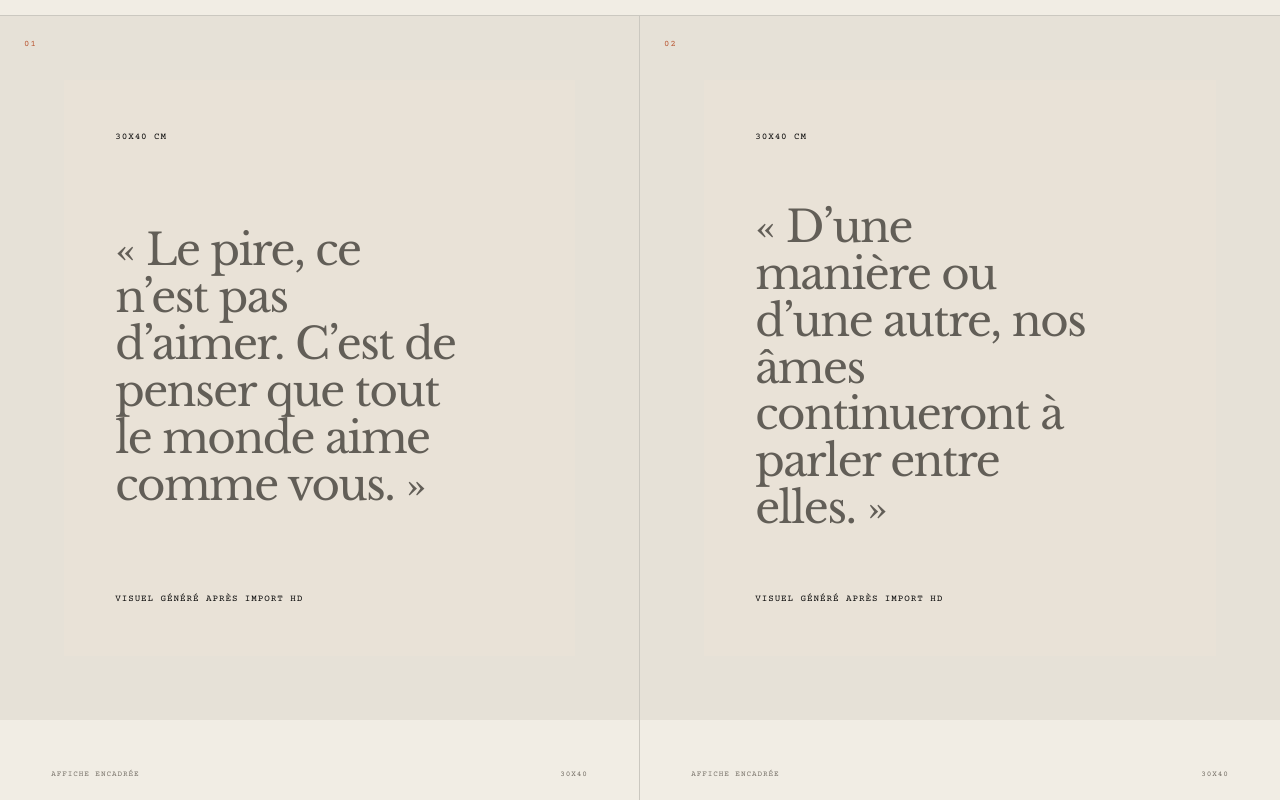
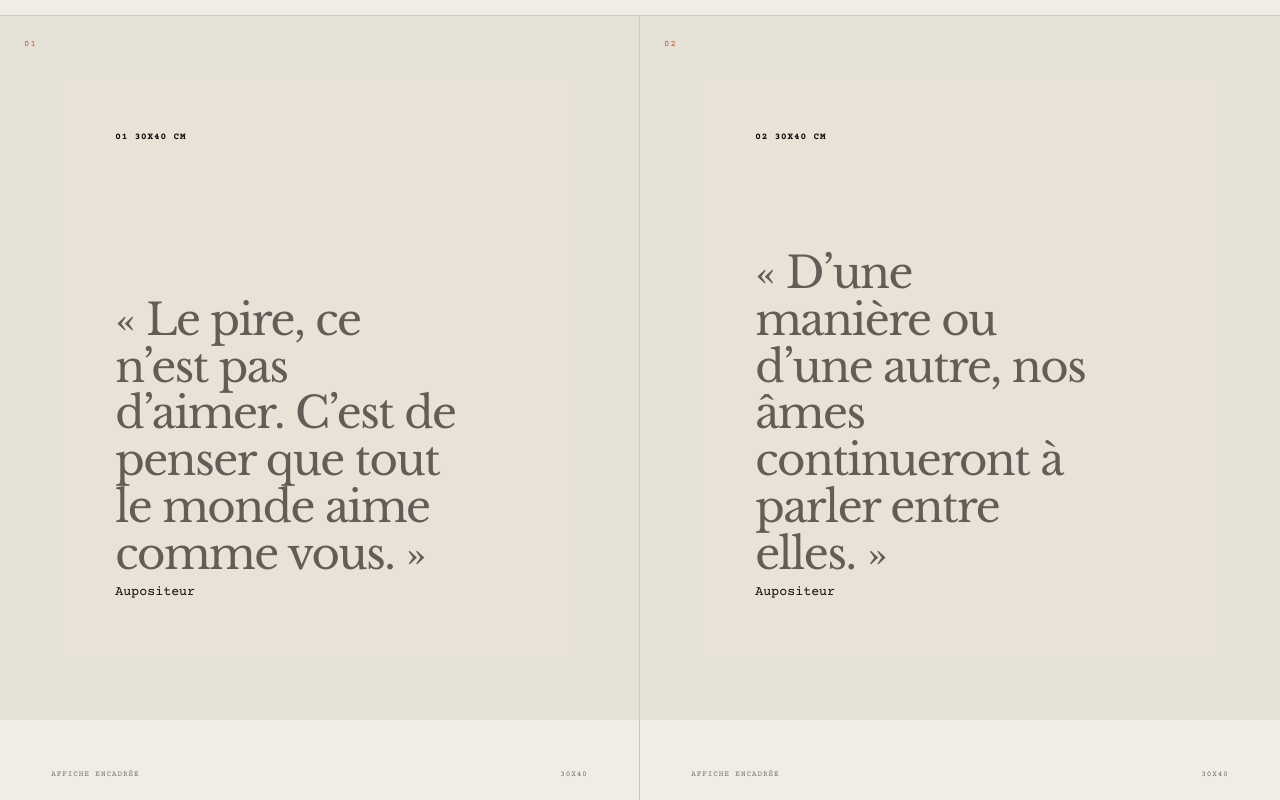
Before and after one commit to nicolasrugolo-sudo/aupositeur-v2, an Astro site: page /boutique in a window 1280 px wide. Shown: the part 700-1500 px from the top of the page. Built offline with nearby package versions, Linux system fonts and the light colour scheme; Astro itself is replaced by a stand-in of ours.

Commit message:
refactor: make shop cards consistent before lifestyle images

```diff
--- a/src/pages/boutique/index.astro
+++ b/src/pages/boutique/index.astro
@@ -64,9 +64,14 @@ const formatProductType = (type: string) => {
                 />
               ) : (
                 <div class="ap-shop-card__visual-pending" aria-hidden="true">
-                  <span>{produit.format} cm</span>
-                  <blockquote>« {produit.citation} »</blockquote>
-                  <small>Visuel généré après import HD</small>
+                  <span class="ap-shop-card__visual-meta">
+                    <b>{produit.numero}</b>
+                    <b>{produit.format} cm</b>
+                  </span>
+                  <div class="ap-shop-card__frame-preview">
+                    <blockquote>« {produit.citation} »</blockquote>
+                    <small>Aupositeur</small>
+                  </div>
                 </div>
               )}
 
```
